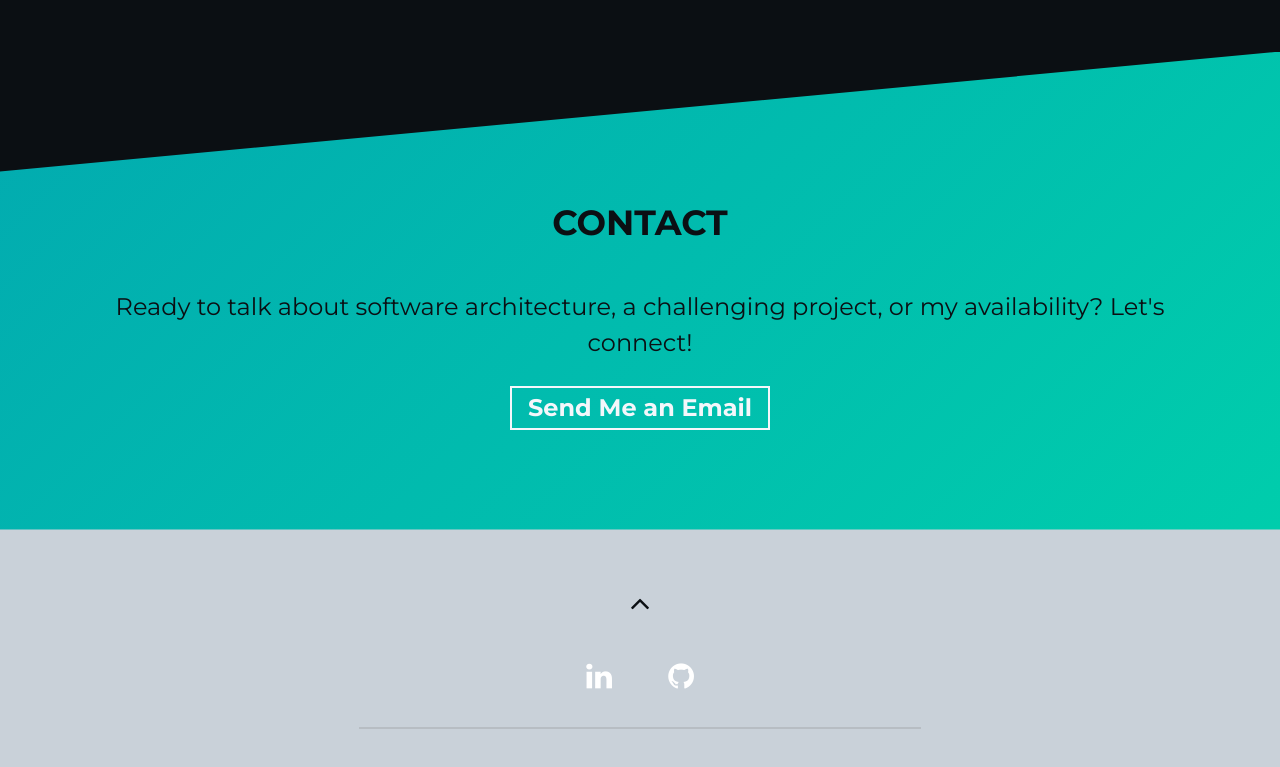
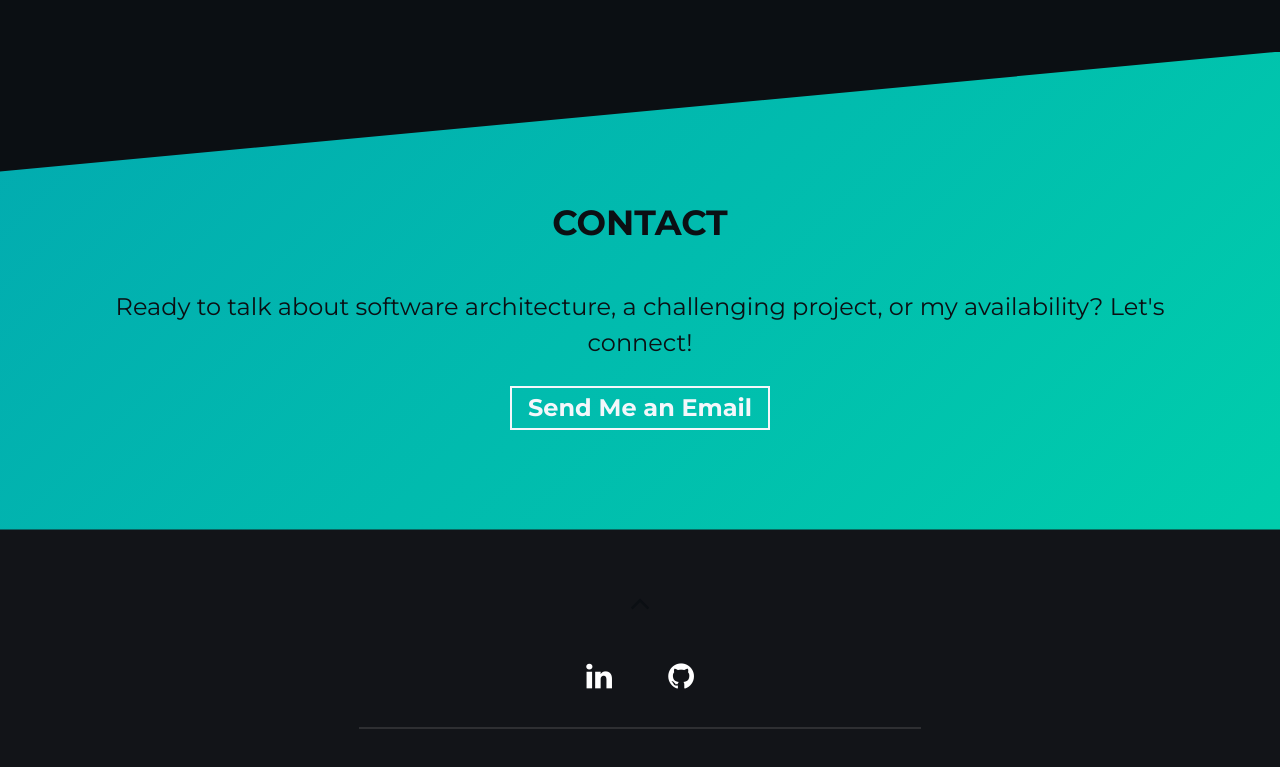
Before and after one commit to RNirman/ravindu-portfolio, a website built with Parcel: page src/index.html in a window 1280 px wide. Shown: the part 4430-5197 px from the top of the page. Built offline with nearby package versions, Linux system fonts and the light colour scheme.

Commit message:
Footer update

```diff
--- a/src/sass/abstracts/_variables.scss
+++ b/src/sass/abstracts/_variables.scss
@@ -1,8 +1,6 @@
-// COLORS (dark theme override)
 $primary-color: #02aab0;
 $secondary-color: #00cdac;
 
-// Page background (was white) - now a very dark navy
 $white-color: #0b0f13;
 
 // Light text colors for headings and body copy
@@ -12,6 +10,9 @@ $light-grey: #2b2f36;
 // Heading / prominent text color (light)
 $dark-blue-text: #f4f7fb; // For Headings
 
+// Footer background color
+$black-color: #121418;
+
 // FONT SIZE
 $default-font-size: 1.6rem;
 $big-font-size: 4rem;
--- a/src/sass/layout/_footer.scss
+++ b/src/sass/layout/_footer.scss
@@ -1,5 +1,5 @@
 .footer {
-  background-color: $dark-grey;
+  background-color: $black-color;
   color: $white-color;
   padding: 4.8rem 0;
 
```
